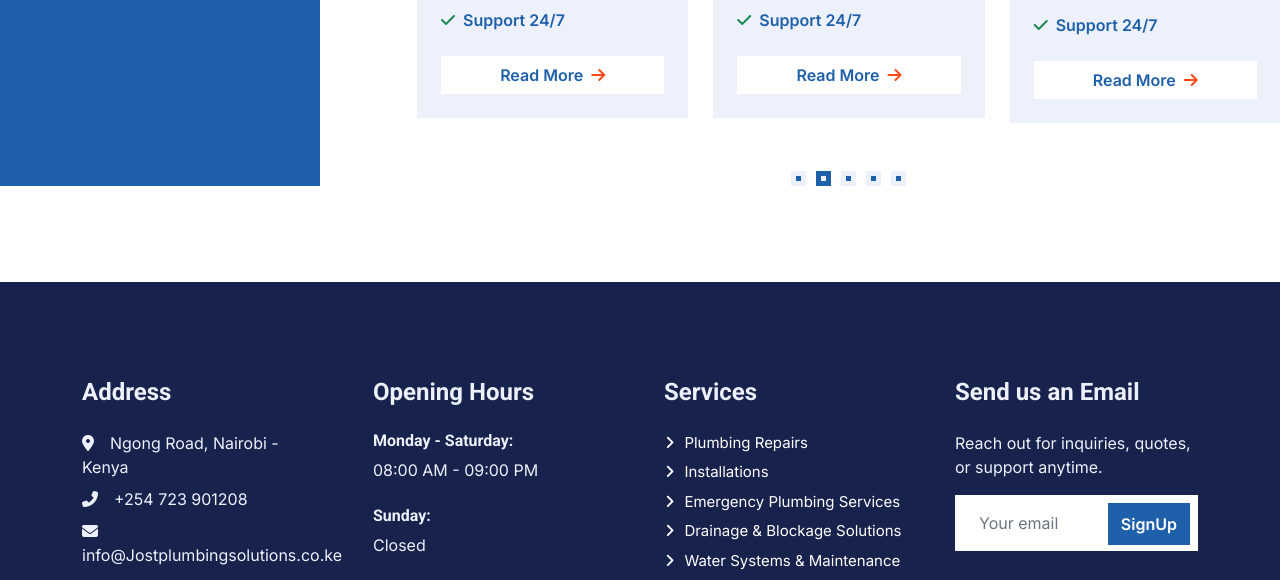
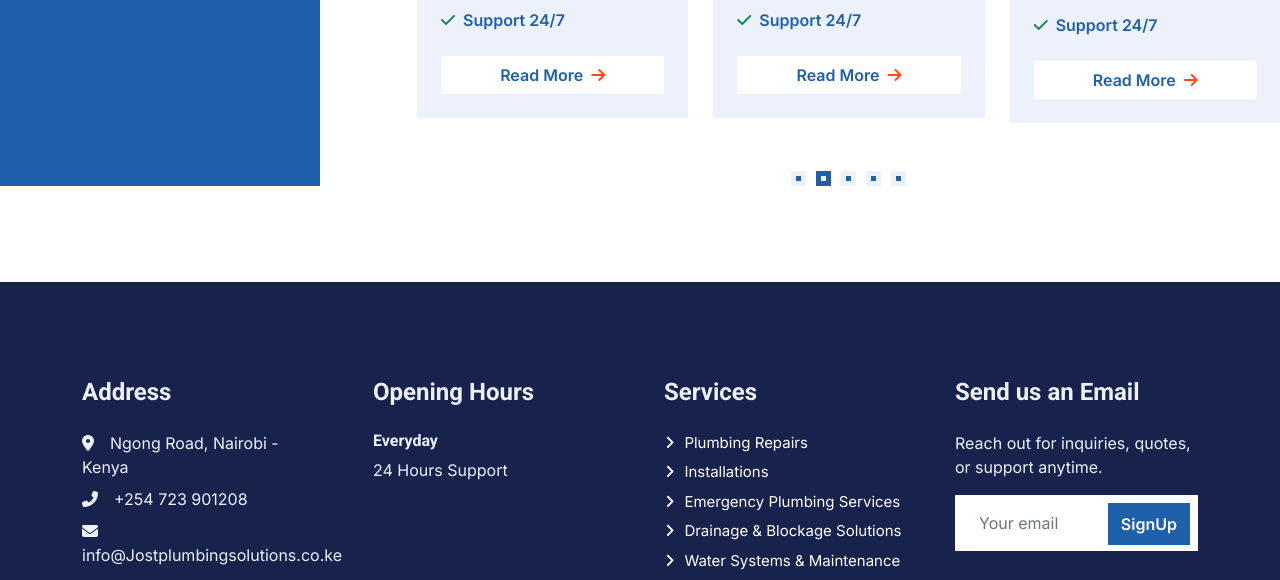
Before and after one commit to Cossy-legends/jostplumbingsolutionsltd., a plain HTML site: page service.html in a window 1280 px wide. Shown: the part 3416-3996 px from the top of the page. Drawn offline with nearby package versions, Linux system fonts and the light colour scheme.

Commit message:
Update service.html

```diff
--- a/service.html
+++ b/service.html
@@ -728,10 +728,8 @@ function closePayment() {
                 </div>
                 <div class="col-lg-3 col-md-6">
                     <h4 class="text-light mb-4">Opening Hours</h4>
-                    <h6 class="text-light">Monday - Saturday:</h6>
-                    <p class="mb-4">08:00 AM - 09:00 PM</p>
-                    <h6 class="text-light">Sunday:</h6>
-                    <p class="mb-0">Closed</p>
+                    <h6 class="text-light">Everyday</h6>
+                    <p class="mb-4">24 Hours Support</p>
                 </div>
                 <div class="col-lg-3 col-md-6">
                     <h4 class="text-light mb-4">Services</h4>
```
